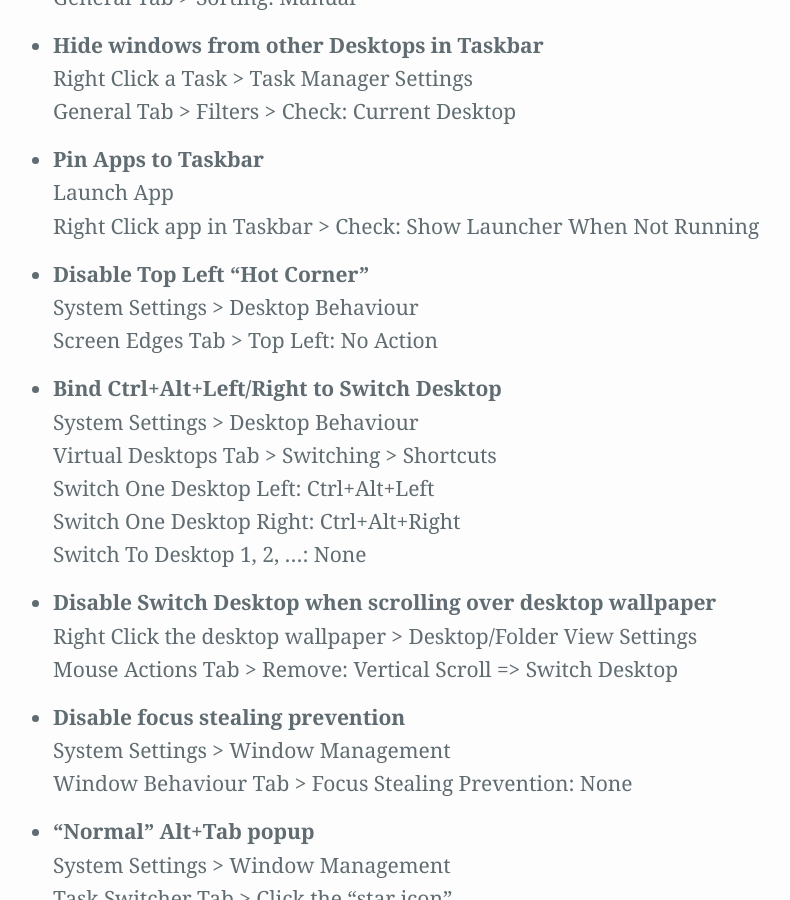
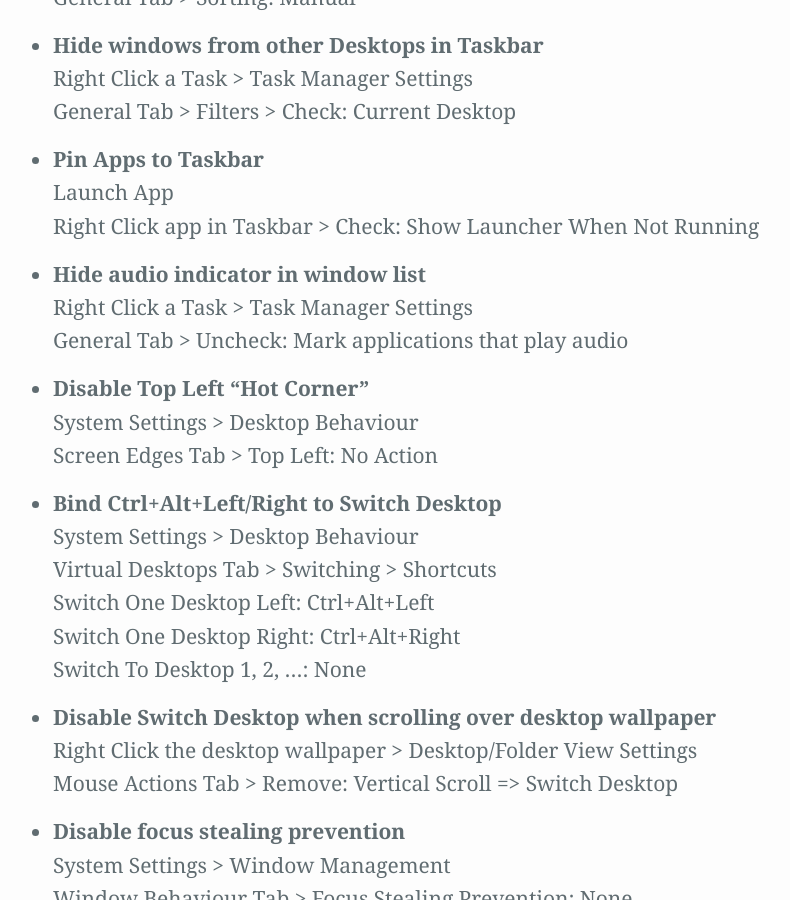
Before and after one commit to Zren/zren.github.io, a Jekyll site: the page built from kde.md, in a window 1280 px wide and 900 px high, scrolled down 3652 px. Shown: the whole window, without its empty margins (135-925 px from the left). Built offline with Jekyll 4.4.1, drawn with Linux system fonts in a browser that asks for light colours.

Commit message:
hide audio indicator

```diff
--- a/kde.md
+++ b/kde.md
@@ -181,6 +181,11 @@ li > p:first-line {
 * {:#cfg-{{ i }}} Pin Apps to Taskbar
   Launch App
   Right Click app in Taskbar > Check: Show Launcher When Not Running
+
+{% assign i = i | plus: 1 %}
+* {:#cfg-{{ i }}} Hide audio indicator in window list
+  Right Click a Task > Task Manager Settings
+  General Tab > Uncheck: Mark applications that play audio
 
 {% assign i = i | plus: 1 %}
 * {:#cfg-{{ i }}} Disable Top Left “Hot Corner”
```
